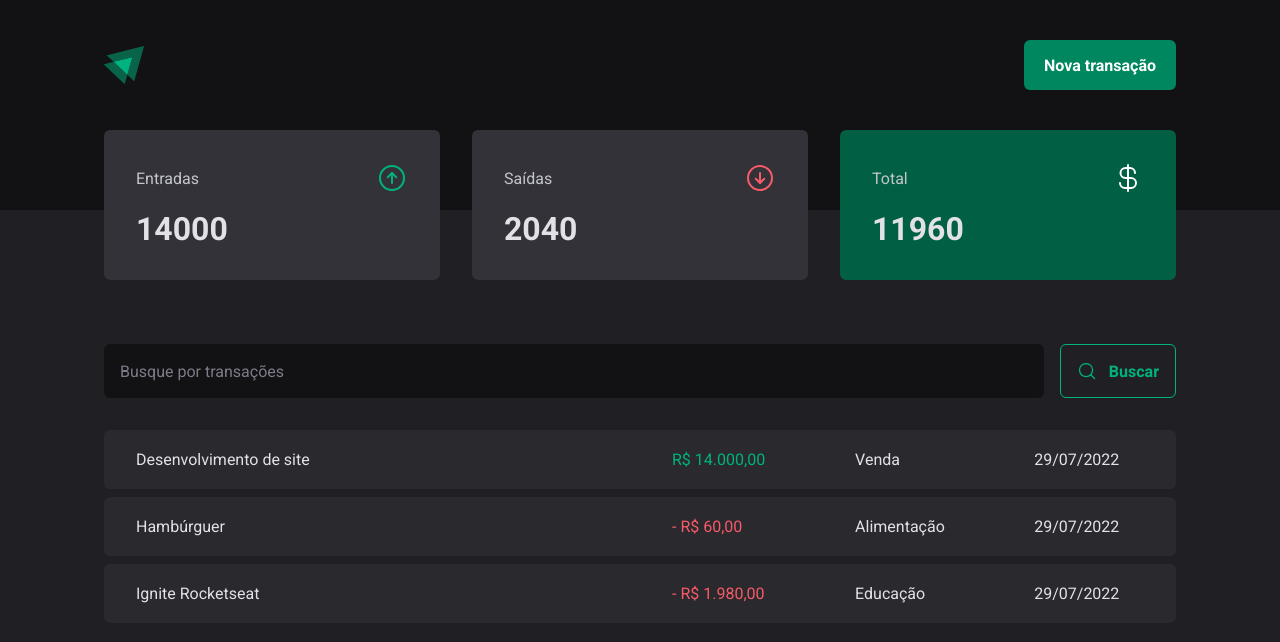
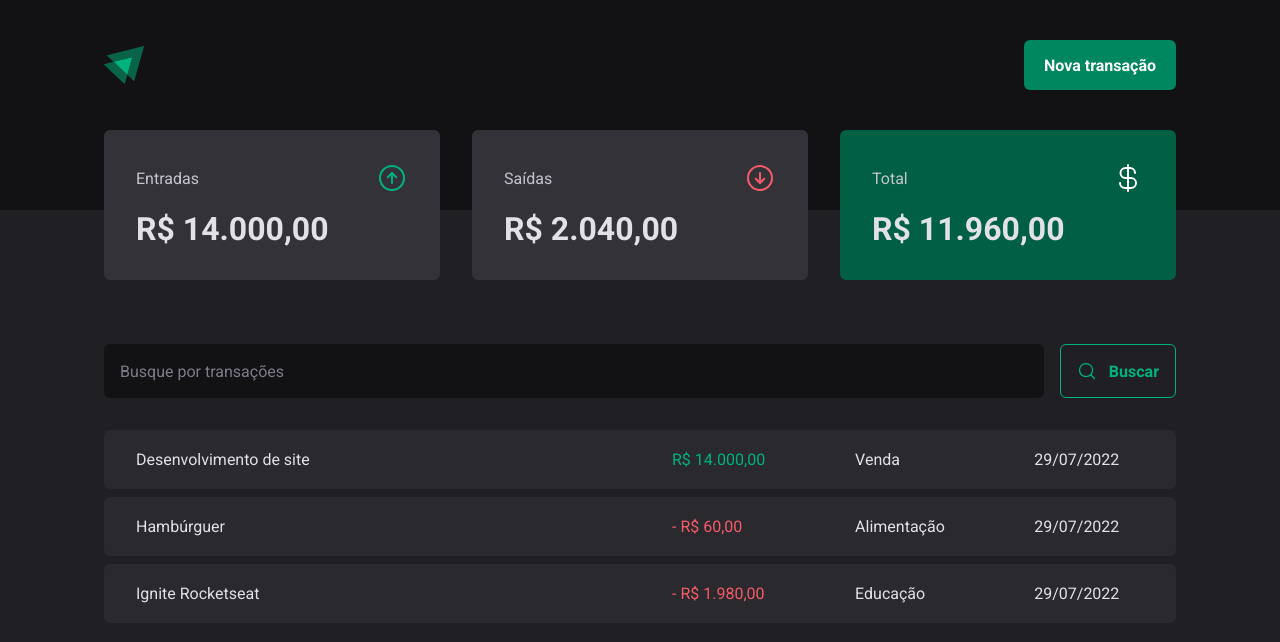
Before and after one commit to caio-guimaraes-web/dt-money-by-caio, a React (Vite) app: page / in a window 1280 px wide. Shown: the top 642 px of the page. Built offline with nearby package versions, Linux system fonts and the light colour scheme; data requests are answered from the project's data file.

Commit message:
useSummary hook created

```diff
--- a/src/components/Summary/index.tsx
+++ b/src/components/Summary/index.tsx
@@ -1,27 +1,10 @@
 import { ArrowCircleDown, ArrowCircleUp, CurrencyDollar } from "phosphor-react"
-import { useContext } from "react"
-import { TransactionsContext } from "../../contexts/TransactionsContext"
+import { useSummary } from "../../hooks/useSummary"
+import { priceFormatter } from "../../utils/formatter"
 import { SummaryCard, SummaryContainer } from "./styles"
 
 export function Summary() {
-  const { transactions } = useContext(TransactionsContext)
-  const summary = transactions.reduce(
-    (acc, transaction) => {
-      if (transaction.type === "income") {
-        acc.income += transaction.price
-        acc.total += transaction.price
-      } else {
-        acc.outcome += transaction.price
-        acc.total -= transaction.price
-      }
-      return acc
-    },
-    {
-      income: 0,
-      outcome: 0,
-      total: 0,
-    }
-  )
+  const summary = useSummary()
 
   return (
     <SummaryContainer>
@@ -31,7 +14,7 @@
           <ArrowCircleUp size={32} color="#00b37e" />
         </header>
 
-        <strong>{summary.income}</strong>
+        <strong>{priceFormatter.format(summary.income)}</strong>
       </SummaryCard>
 
       <SummaryCard>
@@ -40,7 +23,7 @@
           <ArrowCircleDown size={32} color="#f75a68" />
         </header>
 
-        <strong>{summary.outcome}</strong>
+        <strong>{priceFormatter.format(summary.outcome)}</strong>
       </SummaryCard>
 
       <SummaryCard variant="green">
@@ -49,7 +32,7 @@
           <CurrencyDollar size={32} color="#fff" />
         </header>
 
-        <strong>{summary.total}</strong>
+        <strong>{priceFormatter.format(summary.total)}</strong>
       </SummaryCard>
     </SummaryContainer>
   )
--- /dev/null
+++ b/src/hooks/useSummary.ts
@@ -0,0 +1,24 @@
+import { useContext } from "react"
+import { TransactionsContext } from "../contexts/TransactionsContext"
+
+export function useSummary() {
+  const { transactions } = useContext(TransactionsContext)
+  const summary = transactions.reduce(
+    (acc, transaction) => {
+      if (transaction.type === "income") {
+        acc.income += transaction.price
+        acc.total += transaction.price
+      } else {
+        acc.outcome += transaction.price
+        acc.total -= transaction.price
+      }
+      return acc
+    },
+    {
+      income: 0,
+      outcome: 0,
+      total: 0,
+    }
+  )
+  return summary
+}
```
